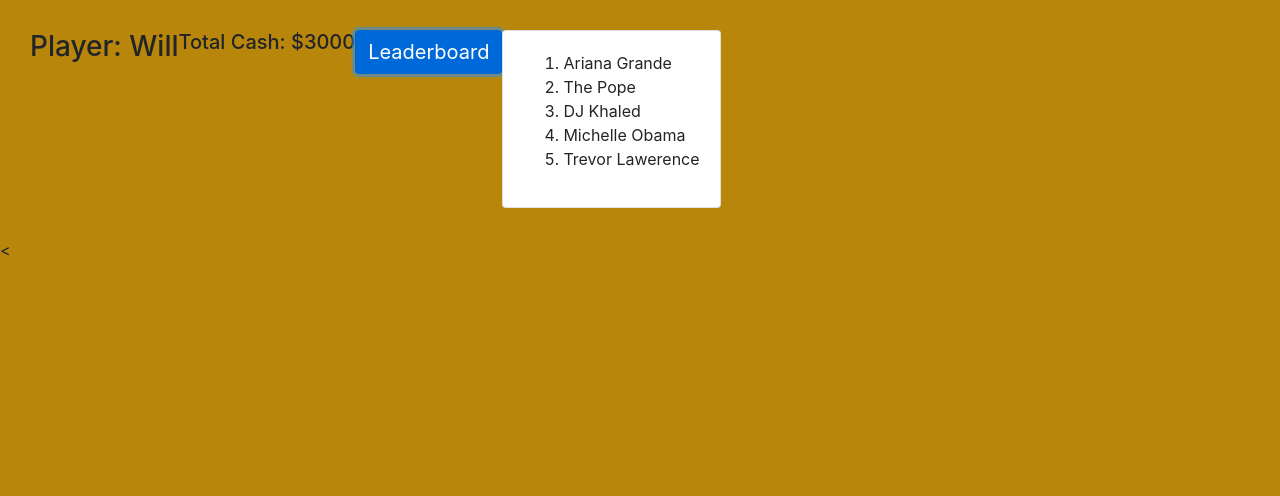
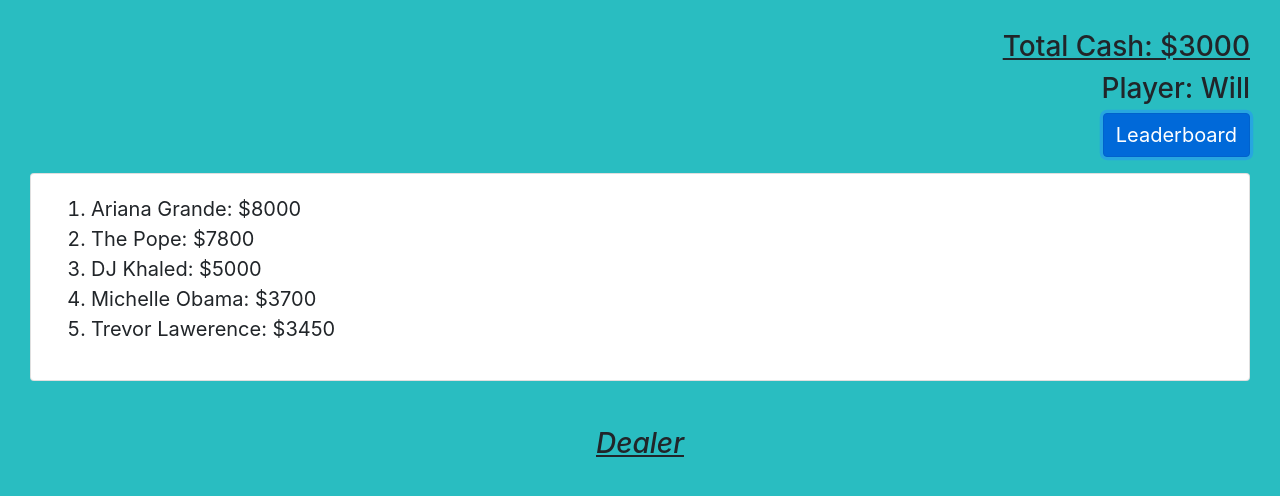
Before and after one commit to willcrawf/BlackJack, a plain HTML site: page index.html in a window 1280 px wide. Both pictures are taken after a click on the button "Leaderboard". Drawn offline with nearby package versions, Linux system fonts and the light colour scheme.

Commit message:
added leaderboard, total cash, and dealer title

```diff
--- a/css/style.css
+++ b/css/style.css
@@ -1,22 +1,34 @@
 #header {
     display: flex;
     margin: 30px;
+    font-size: 20px;
+    flex-direction: column;
+    text-align: right;
 }
 
 #totalCash {
+    text-decoration: solid;
+    text-decoration: underline;
+}
+#leaderboardButton {
     font-size: 20px;
+    text-align: right;
 }
 
-#leaderboardButton {
-        font-size: 20px;
-        position: center;
-    }
+#leaderboardList {
+    text-align: left;
+}
 
 #playerName {
-    justify-content: left;
+    justify-content: flex-end;
 }
 
+body {
+    background-color: #29bdc1;
+}
 
-body {
-    background-color: darkgoldenrod;
+#dealerTitle {
+    text-align: center;
+    font-style: italic;
+    text-decoration: underline;
 }
--- a/index.html
+++ b/index.html
@@ -13,29 +13,33 @@
 </head>
 
 <body>
+
     <div id = "header">
+        <h3 id = "totalCash">Total Cash: $3000</h3>
         <h3 id = "playerName">Player: Will</h3>
-        <h3 id = "totalCash">Total Cash: $3000</h3>
             <p id="leaderboardButton">
                 <button class="btn btn-primary" type="button" data-toggle="collapse" data-target="#collapseExample" aria-expanded="false" aria-controls="collapseExample" id="leaderboardButton">
                     Leaderboard
                   </button>
                 </p>
                 <div class="collapse" id="collapseExample">
-                  <div class="card card-body">
-                      <ol id = "leaderboardList">
-                          <li>Ariana Grande</li>
-                          <li>The Pope </li>
-                          <li>DJ Khaled </li>
-                          <li>Michelle Obama </li>
-                          <li>Trevor Lawerence</li>
+                  <div class="card card-body" id = "leaderboardList">
+                      <ol id = "leaderboardNames">
+                          <li>Ariana Grande: $8000</li>
+                          <li>The Pope: $7800 </li>
+                          <li>DJ Khaled: $5000 </li>
+                          <li>Michelle Obama: $3700 </li>
+                          <li>Trevor Lawerence: $3450 </li>
                       </ol>
                   </div>
                 </div>
             </p>
     </div>
 
-    <
+    <div id = "dealer">
+        <h3 id = "dealerTitle">Dealer</h3>
+    </div>
+
 
 </body>
 </html>
--- a/js/main.js
+++ b/js/main.js
@@ -2,17 +2,17 @@
 let maxScore = 21;
 //Put lose here after logic is figured out
 //Put win here
-let initalMoney = 1500;
+let totalCash = null;
 
 
 
-//You can save hgihest Cash reached with WebStorage API https://www.youtube.com/watch?v=NmXEJIBsN-4
+//You can save highest Cash reached with WebStorage API https://www.youtube.com/watch?v=NmXEJIBsN-4
 
 
 //*Cached Elements
 let leaderboarddBtn = document.getElementById("leaderboardButton");
-let leaderboardList = document.getElementById("leaderboardlist")
-
+let leaderboardList = document.getElementById("leaderboardList");
+let leaderboardNames = document.getElementById("leaderboardNames");
 
 
 
```
